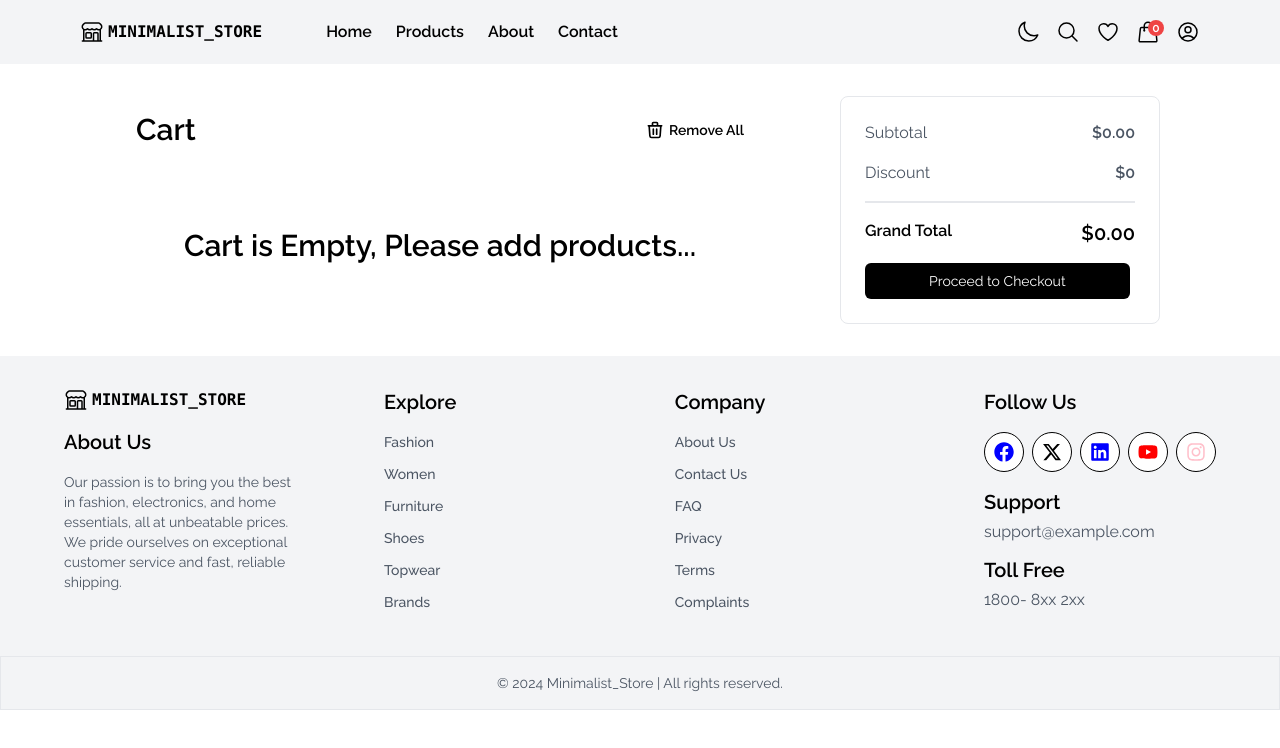
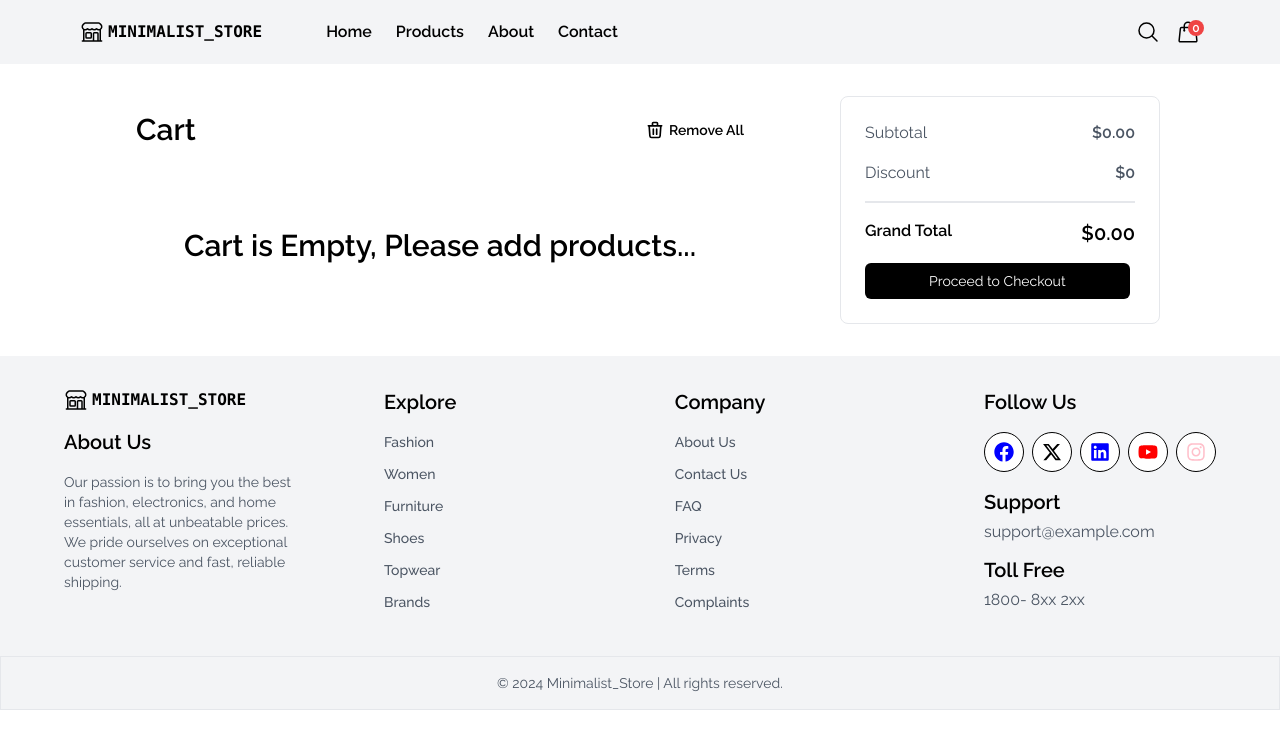
Before and after one commit to vinayak-madivalar/minimalist_ecom_store, a Next.js app: page /cart in a window 1280 px wide. Shown: the top 748 px of the page. Built offline with nearby package versions, Linux system fonts and the light colour scheme.

Commit message:
minor changes

```diff
--- a/src/components/Navbar.jsx
+++ b/src/components/Navbar.jsx
@@ -44,22 +44,6 @@ const Navbar = () => {
       </div>
       <div>
         <ul className="flex items-center gap-4">
-          <li>
-            <svg
-              xmlns="http://www.w3.org/2000/svg"
-              fill="none"
-              viewBox="0 0 24 24"
-              strokeWidth="1.5"
-              stroke="currentColor"
-              className="size-6"
-            >
-              <path
-                strokeLinecap="round"
-                strokeLinejoin="round"
-                d="M21.752 15.002A9.72 9.72 0 0 1 18 15.75c-5.385 0-9.75-4.365-9.75-9.75 0-1.33.266-2.597.748-3.752A9.753 9.753 0 0 0 3 11.25C3 16.635 7.365 21 12.75 21a9.753 9.753 0 0 0 9.002-5.998Z"
-              />
-            </svg>
-          </li>
           <Link href={"/products"} className="">
             <li>
               <svg
@@ -78,22 +62,7 @@ const Navbar = () => {
               </svg>
             </li>
           </Link>
-          <li>
-            <svg
-              xmlns="http://www.w3.org/2000/svg"
-              fill="none"
-              viewBox="0 0 24 24"
-              strokeWidth="1.5"
-              stroke="currentColor"
-              className="size-6"
-            >
-              <path
-                strokeLinecap="round"
-                strokeLinejoin="round"
-                d="M21 8.25c0-2.485-2.099-4.5-4.688-4.5-1.935 0-3.597 1.126-4.312 2.733-.715-1.607-2.377-2.733-4.313-2.733C5.1 3.75 3 5.765 3 8.25c0 7.22 9 12 9 12s9-4.78 9-12Z"
-              />
-            </svg>
-          </li>
+
           <Link href={"/cart"}>
             <li className=" relative">
               <div className="absolute bottom-2 left-3 w-4 h-4 bg-red-500 text-white rounded-full flex items-center justify-center text-xs">
@@ -115,22 +84,6 @@ const Navbar = () => {
               </svg>
             </li>
           </Link>
-          <li>
-            <svg
-              xmlns="http://www.w3.org/2000/svg"
-              fill="none"
-              viewBox="0 0 24 24"
-              strokeWidth="1.5"
-              stroke="currentColor"
-              className="size-6"
-            >
-              <path
-                strokeLinecap="round"
-                strokeLinejoin="round"
-                d="M17.982 18.725A7.488 7.488 0 0 0 12 15.75a7.488 7.488 0 0 0-5.982 2.975m11.963 0a9 9 0 1 0-11.963 0m11.963 0A8.966 8.966 0 0 1 12 21a8.966 8.966 0 0 1-5.982-2.275M15 9.75a3 3 0 1 1-6 0 3 3 0 0 1 6 0Z"
-              />
-            </svg>
-          </li>
         </ul>
       </div>
     </div>
```
